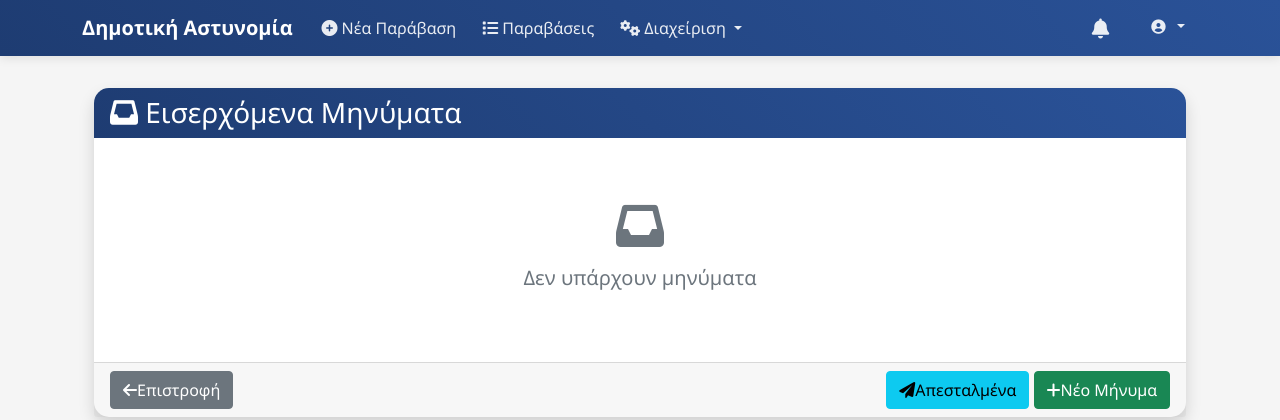
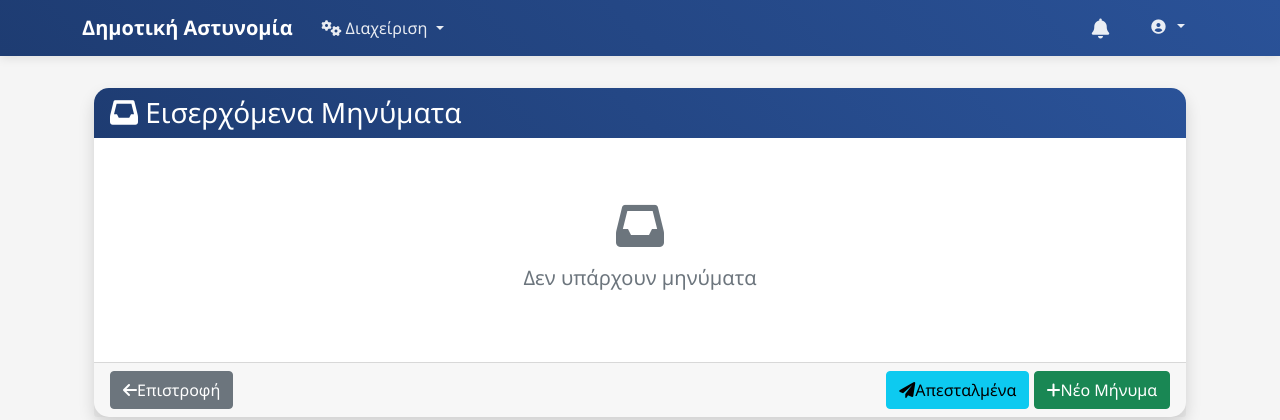
Before and after one commit to dimitribizakis/municipal-police-app, a Flask app: page /messages in a window 1280 px wide. Shown: the top 420 px of the page. Run offline with Flask 3, Linux system fonts and the light colour scheme; a user stored in the database is signed in; data that the repository does not hold is empty; some libraries are stand-ins or nearby versions.

Commit message:
Update base_v2.html

```diff
--- a/templates/base_v2.html
+++ b/templates/base_v2.html
@@ -199,27 +199,25 @@
             <div class="collapse navbar-collapse" id="navbarNav">
                 <ul class="navbar-nav me-auto">
                     {% if session.user_id %}
-                        <li class="nav-item">
-                            <a class="nav-link" href="{{ url_for('new_violation') }}">
-                                <i class="fas fa-plus-circle me-1"></i>Νέα Παράβαση
-                            </a>
-                        </li>
-                        <li class="nav-item">
-                            <a class="nav-link" href="{{ url_for('view_violations') }}">
-                                <i class="fas fa-list me-1"></i>Παραβάσεις
-                            </a>
-                        </li>
-                        {% if session.user_role == 'admin' %}
+                        {% if session.user_role in ['admin', 'poweruser'] %}
                         <li class="nav-item dropdown">
                             <a class="nav-link dropdown-toggle" href="#" id="adminDropdown" role="button" data-bs-toggle="dropdown">
                                 <i class="fas fa-cogs me-1"></i>Διαχείριση
                             </a>
                             <ul class="dropdown-menu">
+                                {% if session.user_role == 'admin' %}
                                 <li><a class="dropdown-item" href="{{ url_for('admin_dashboard') }}">
                                     <i class="fas fa-tachometer-alt me-2"></i>Dashboard
                                 </a></li>
                                 <li><a class="dropdown-item" href="{{ url_for('admin_users') }}">
                                     <i class="fas fa-users me-2"></i>Χρήστες
+                                </a></li>
+                                {% endif %}
+                                <li><a class="dropdown-item" href="{{ url_for('admin_violation_types') }}">
+                                    <i class="fas fa-gavel me-2"></i>Τύποι Παραβάσεων
+                                </a></li>
+                                <li><a class="dropdown-item" href="{{ url_for('admin_fines_management') }}">
+                                    <i class="fas fa-euro-sign me-2"></i>Επεξεργασία Προστίμων
                                 </a></li>
                                 <li><a class="dropdown-item" href="{{ url_for('admin_violations') }}">
                                     <i class="fas fa-edit me-2"></i>Επεξεργασία Παραβάσεων
```
